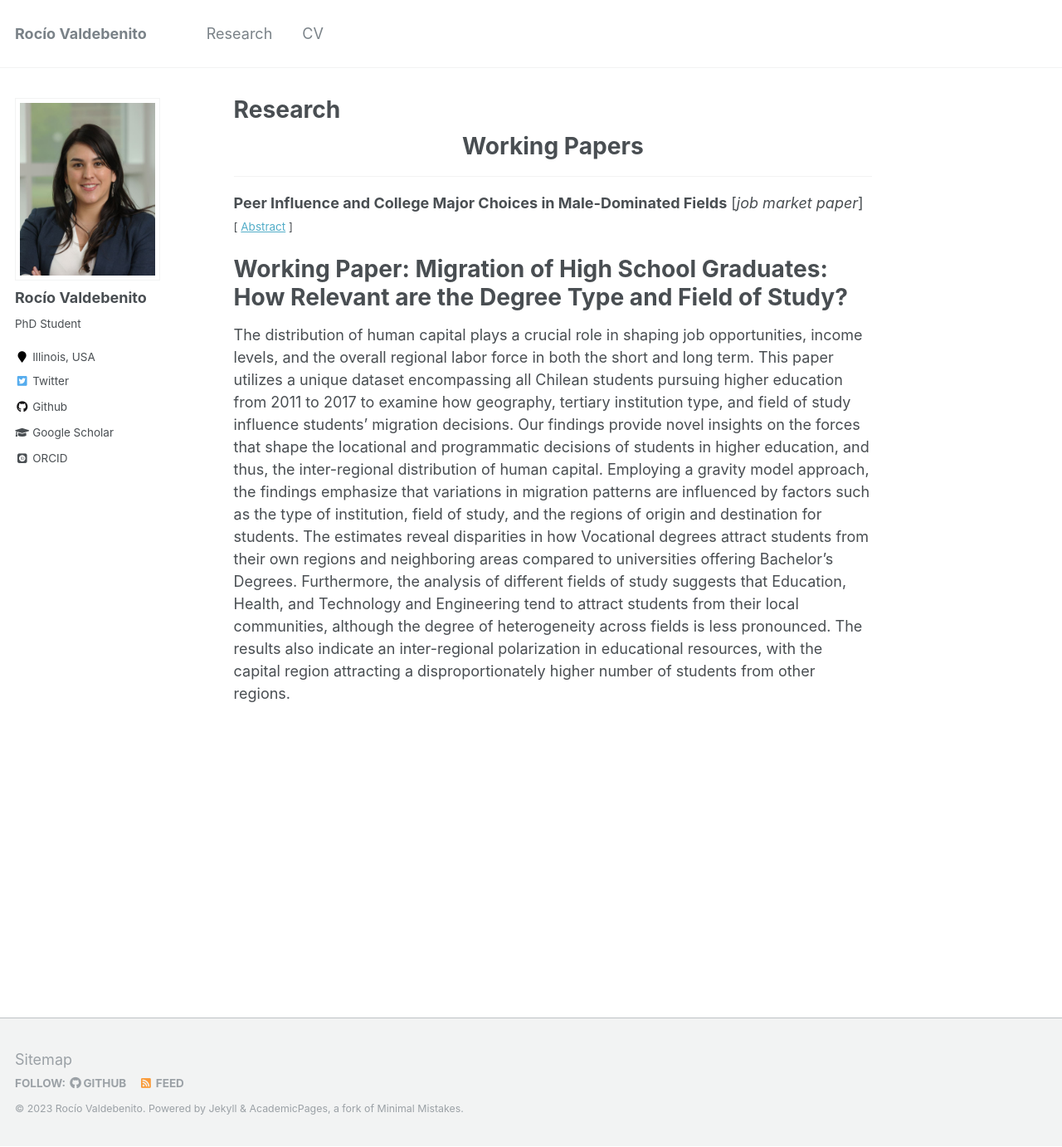
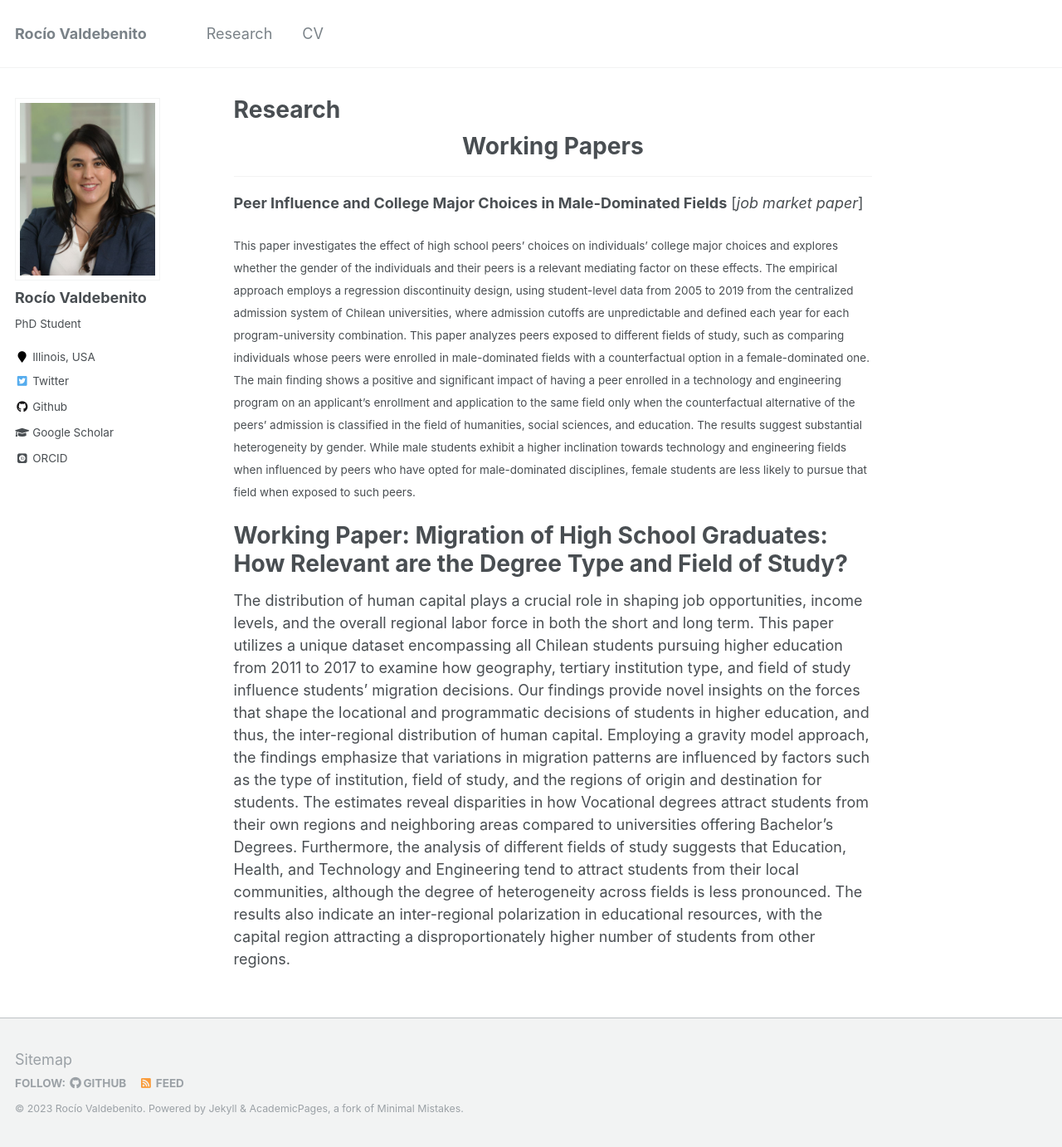
Before and after one commit to rvaldebenito/rvaldebenito.github.io, a Jekyll site: the page built from _pages/publications.md, in a window 1280 px wide and 1382 px high. Shown: the whole window at 83% size. Built offline with Jekyll 4.4.1, drawn with Linux system fonts in a browser that asks for light colours; some web fonts are replaced.

Commit message:
Update publications.md

```diff
--- a/_pages/publications.md
+++ b/_pages/publications.md
@@ -13,10 +13,11 @@ author_profile: true
 - - -
 
 **Peer Influence and College Major Choices in Male-Dominated Fields** [*job market paper*] <br/>
-<small>[ <a href="#/" onclick="visib('log0')">Abstract</a> ]  </small>
-<div id="log0" style="display: none; text-align: justify; line-height: 1.2" ><small>
+
+<small>
 This paper investigates the effect of high school peers' choices on individuals' college major choices and explores whether the gender of the individuals and their peers is a relevant mediating factor on these effects. The empirical approach employs a regression discontinuity design, using student-level data from 2005 to 2019 from the centralized admission system of Chilean universities, where admission cutoffs are unpredictable and defined each year for each program-university combination. This paper analyzes peers exposed to different fields of study, such as comparing individuals whose peers were enrolled in male-dominated fields with a counterfactual option in a female-dominated one. The main finding shows a positive and significant impact of having a peer enrolled in a technology and engineering program on an applicant's enrollment and application to the same field only when the counterfactual alternative of the peers' admission is classified in the field of humanities, social sciences, and education. The results suggest substantial heterogeneity by gender. While male students exhibit a higher inclination towards technology and engineering fields when influenced by peers who have opted for male-dominated disciplines, female students are less likely to pursue that field when exposed to such peers.
-</small><br><br/></div>
+</small>
+
 
 
 
```
